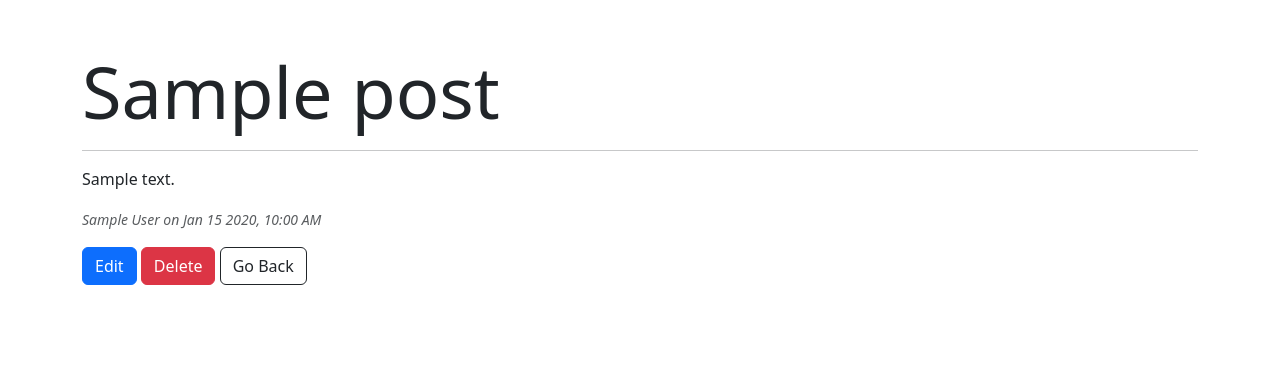
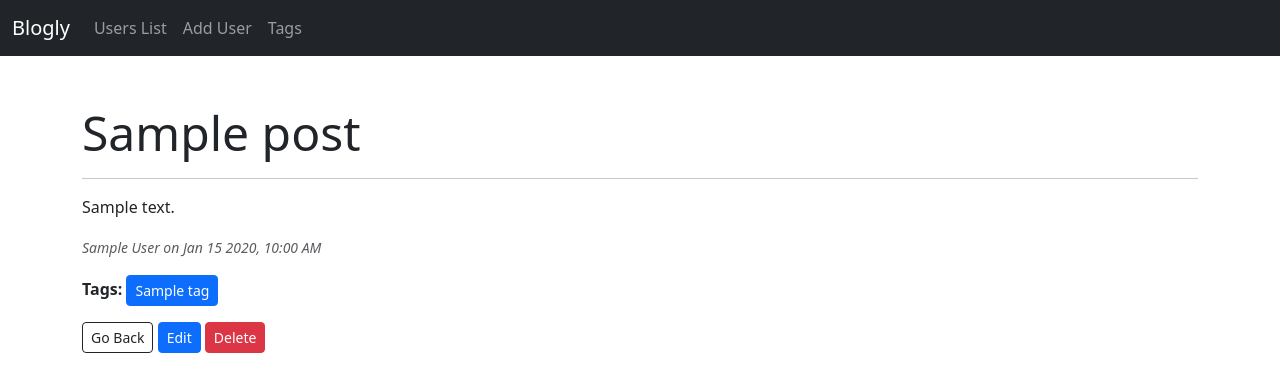
Before and after one commit to wndaniels/flask-blogly, a Flask app: page /users/1/post/1 in a window 1280 px wide. Shown: the top 392 px of the page. Run offline with Flask 2, Linux system fonts and the light colour scheme; tables that the repository leaves empty hold one stand-in row (values such as "Sample post"); some libraries are stand-ins or nearby versions.

Commit message:
added tags, update ui, etc...

```diff
--- a/app.py
+++ b/app.py
@@ -2,7 +2,7 @@
 
 from flask import Flask, current_app, request, render_template, redirect, flash, session
 from flask_debugtoolbar import DebugToolbarExtension
-from models import db, connect_db, Users, Post
+from models import db, connect_db, Users, Post, Tag, PostTag
 
 app = Flask(__name__)
 
@@ -100,27 +100,32 @@ def delete_user(users_id):
 
     return redirect('/users')
 
+
 #################################################################
 # Post Form and Post Details
 #################################################################
 
-
-@ app.route('/users/<int:users_id>/post-form')
+@ app.route('/users/<int:users_id>/post/new')
 def user_post_form(users_id):
     """ Show form allowing User to create a new post """
 
     user = Users.get_curr_by_id(users_id)
-    return render_template('/post/new_post.html', user=user)
+    tags = Tag.query.all()
+    return render_template('/post/new_post.html', user=user, tags=tags)
 
 
-@ app.route('/users/<int:users_id>/post-form', methods=['POST'])
+@ app.route('/users/<int:users_id>/post/new', methods=['POST'])
 def user_post_new(users_id):
     """ Show form allowing User to create a new post """
 
     user = Users.query.get_or_404(users_id)
+    tag_id = [int(num) for num in request.form.getlist("tags")]
+    tags = Tag.query.filter(Tag.id.in_(tag_id)).all()
+
     new_post = Post(title=request.form['title'],
                     content=request.form['content'],
-                    users_id=users_id)
+                    users_id=users_id,
+                    tags=tags)
 
     db.session.add(new_post)
     db.session.commit()
@@ -133,18 +138,20 @@ def user_post(users_id, post_id):
     """ Show Users post details"""
     user = Users.query.get_or_404(users_id)
     post = Post.query.get_or_404(post_id)
+
     return render_template('/post/post_details.html', user=user, post=post)
 
 
-@app.route('/posts/<int:post_id>/edit')
+@ app.route('/posts/<int:post_id>/edit')
 def posts_edit(post_id):
     """Show a form to edit an existing post"""
 
     post = Post.query.get_or_404(post_id)
-    return render_template('/post/edit_post.html', post=post)
+    tags = Tag.query.all()
+    return render_template('/post/edit_post.html', post=post, tags=tags)
 
 
-@app.route('/posts/<int:post_id>/edit', methods=["POST"])
+@ app.route('/posts/<int:post_id>/edit', methods=["POST"])
 def posts_update(post_id):
     """Handle form submission for updating an existing post"""
 
@@ -152,16 +159,18 @@ def posts_update(post_id):
     post.title = request.form['title']
     post.content = request.form['content']
 
+    tag_id = [int(num) for num in request.form.getlist("tags")]
+    post.tags = Tag.query.filter(Tag.id.in_(tag_id)).all()
+
     db.session.add(post)
     db.session.commit()
-    flash(f"Post '{post.title}' edited.")
 
     return redirect(f"/users/{post.users_id}/post/{post.id}")
 
 
-@app.route('/posts/<int:post_id>/delete', methods=["POST"])
-def posts_destroy(post_id):
-    """Handle form submission for deleting an existing post"""
+@ app.route('/posts/<int:post_id>/delete', methods=["POST"])
+def posts_delete(post_id):
+    """ Handle form submission for deleting an existing post """
 
     post = Post.query.get_or_404(post_id)
 
@@ -169,3 +178,70 @@ def posts_destroy(post_id):
     db.session.commit()
 
     return redirect(f"/users/{post.users_id}")
+
+
+#################################################################
+# Tag Form and Tag Details
+#################################################################
+
+@ app.route('/tags')
+def tags_list():
+    """ Lists all tags, with links to the tag detail page. """
+    tag_names = Tag.query.all()
+    return render_template('/tag/tag_list.html', tag_names=tag_names)
+
+
+@ app.route('/tags/new')
+def new_tag():
+    """ Shows a form to add a new tag. """
+    return render_template('/tag/new_tag.html')
+
+
+@ app.route('/tags/new', methods=['POST'])
+def create_new_tag():
+    """ Process add form, adds tag, and redirect to tag list. """
+    new_tag = Tag(name=request.form['name'])
+
+    db.session.add(new_tag)
+    db.session.commit()
+
+    return redirect("/tags")
+
+
+@ app.route('/tags/<int:tag_id>')
+def tag_post(tag_id):
+    """ Show detail about a tag. Have links to edit form and to delete. """
+    tag = Tag.query.get_or_404(tag_id)
+    return render_template("/tag/tag_post.html", tag=tag)
+
+
+@ app.route('/tags/<int:tag_id>/edit')
+def edit_tag(tag_id):
+    """ Show form to edit tag name. """
+    tag = Tag.query.get_or_404(tag_id)
+    return render_template("/tag/edit_tag.html", tag=tag)
+
+
+@ app.route('/tags/<int:tag_id>/edit', methods=['POST'])
+def tag_update(tag_id):
+    """ Submit form to update tag name, and redirect user to tag_post. """
+
+    tag = Tag.query.get_or_404(tag_id)
+    tag.name = request.form['name']
+
+    db.session.add(tag)
+    db.session.commit()
+
+    return redirect(f"/tags/{tag.id}")
+
+
+@ app.route('/tags/<int:tag_id>/delete', methods=['POST'])
+def tag_delete(tag_id):
+    """ Handle submission for deleting tag. Redirects to tag list. """
+
+    tag = Tag.query.get_or_404(tag_id)
+
+    db.session.delete(tag)
+    db.session.commit()
+
+    return redirect('/tags')
--- a/models.py
+++ b/models.py
@@ -42,6 +42,9 @@ class Post(db.Model):
         default=datetime.datetime.now)
     users_id = db.Column(db.Integer, db.ForeignKey('users.id'), nullable=False)
 
+    tags = db.relationship(
+        'Tag', secondary="posts_tags", backref="posts")
+
     @property
     def date_time(self):
         """Return nicely-formatted date."""
@@ -51,3 +54,18 @@ class Post(db.Model):
     @classmethod
     def get_curr_post_by_id(cls, id):
         return cls.query.filter_by(id=id).all()
+
+
+class Tag(db.Model):
+    __tablename__ = 'tags'
+
+    id = db.Column(db.Integer, primary_key=True, autoincrement=True)
+    name = db.Column(db.Text, unique=True)
+
+
+class PostTag(db.Model):
+    __tablename__ = 'posts_tags'
+
+    post_id = db.Column(db.Integer, db.ForeignKey(
+        'posts.id'), primary_key=True)
+    tag_id = db.Column(db.Integer, db.ForeignKey('tags.id'), primary_key=True)
--- a/templates/base.html
+++ b/templates/base.html
@@ -10,10 +10,40 @@
 </head>
 
 <body>
+    <nav class="navbar navbar-expand-lg navbar-dark bg-dark">
+        <div class="container-fluid">
+            <a class="navbar-brand" href="/">Blogly</a>
+            <button class="navbar-toggler" type="button" data-bs-toggle="collapse" data-bs-target="#navbarNavDropdown"
+                aria-controls="navbarNavDropdown" aria-expanded="false" aria-label="Toggle navigation">
+                <span class="navbar-toggler-icon"></span>
+            </button>
+            <div class="collapse navbar-collapse" id="navbarNavDropdown">
+                <ul class="navbar-nav">
+                    <li class="nav-item">
+                        <a class="nav-link" aria-current="page" href="/">Users List</a>
+                    </li>
+                    <li class="nav-item">
+                        <a class="nav-link" href="/users/new">Add User</a>
+                    </li>
+                    <li class="nav-item">
+                        <a class="nav-link" href="/tags">Tags</a>
+                    </li>
+                </ul>
+            </div>
+        </div>
+    </nav>
     <div class="container mt-5">
         {% block content %}
         {% endblock %}
     </div>
 </body>
+<script>
+    var myModal = document.getElementById('myModal')
+    var myInput = document.getElementById('myInput')
+
+    myModal.addEventListener('shown.bs.modal', function () {
+        myInput.focus()
+    })
+</script>
 
 </html>
--- a/templates/post/post_details.html
+++ b/templates/post/post_details.html
@@ -8,19 +8,32 @@
 
 <div>
     <div>
-        <h1 class="display-2">{{post.title}}</h1>
+        <h1 class="display-5">{{post.title}}</h1>
     </div>
     <hr>
     <div>
+
         <p>{{post.content}}</p>
         <p><small class="text-muted"><em>{{user.first_name}} {{user.last_name}} on {{post.date_time}}</em></small></p>
+    </div>
+    <div>
+
+        {% if post.tags %}
+        <p>
+            <b>Tags:</b>
+            {% for tag in post.tags %}
+            <a href="/tags/{{tag.id}}" class="btn btn-sm btn-primary">{{tag.name}}</i></a>
+            {% endfor %}
+        </p>
+        {% endif %}
     </div>
 
     <div>
         <form>
-            <button class="btn btn-primary" formmethod="GET" formaction="/posts/{{post.id}}/edit">Edit</button>
-            <button class="btn btn-danger" formmethod="POST" formaction="/posts/{{post.id}}/delete">Delete</button>
-            <a href="/users/{{user.id}}" class="btn btn-outline-dark">Go Back</a>
+            <a class="btn btn-sm btn-outline-dark" href="/users/{{user.id}}">Go Back</a>
+            <button class="btn btn-sm btn-primary" formmethod="GET" formaction="/posts/{{post.id}}/edit">Edit</button>
+            <button class="btn btn-sm btn-danger" formmethod="POST" formaction="/posts/{{post.id}}/delete"
+                onclick="return confirm('Are you sure you want to delete the post {{post.title}}?')">Delete</button>
         </form>
     </div>
 </div>
--- a/templates/user/404.html
+++ b/templates/user/404.html
@@ -2,7 +2,7 @@
 
 {% block content %}
 
-<h1 class="display-6">Sorry, this page does not exist. Try seleting a User from the home page</h1>
+<h1>Sorry, this page does not exist. Try seleting a User from the home page</h1>
 <a href="/" class="btn btn-outline-dark">Go Home</a>
 
 {% endblock %}
--- a/templates/user/edit_user.html
+++ b/templates/user/edit_user.html
@@ -7,7 +7,7 @@ Edit User
 {% block content %}
 
 {% for user in user %}
-<h1>Edit User Info for {{user.first_name}} {{user.last_name}}</h1>
+<h1 class="display-5">Edit User Info for {{user.first_name}} {{user.last_name}}</h1>
 <form method="POST">
     <div>
         <div class="mt-3 mb-3">
@@ -26,8 +26,8 @@ Edit User
         </div>
 
         <div class="mt-3 mb-3">
-            <a href="/users/{{user.id}}" class="btn btn-primary">Cancel</a>
-            <button type="submit" class="btn btn-success">Update</button>
+            <a href="/users/{{user.id}}" class="btn btn-sm btn-outline-dark">Cancel</a>
+            <button type="submit" class="btn btn-sm btn-success">Update</button>
         </div>
     </div>
 </form>
--- a/templates/user/new_user.html
+++ b/templates/user/new_user.html
@@ -6,7 +6,7 @@ Create a User
 
 {% block content %}
 
-<h1>Create a User</h1>
+<h1 class="display-5">Create a User</h1>
 <form method="POST">
     <div>
         <div class="mt-3 mb-3">
@@ -25,8 +25,8 @@ Create a User
         </div>
 
         <div class="mt-3 mb-3">
-            <a href="/users" class="btn btn-primary">Cancel</a>
-            <button type="submit" class="btn btn-success">Add</button>
+            <a href="/users" class="btn btn-sm btn-outline-dark">Cancel</a>
+            <button type="submit" class="btn btn-sm btn-success">Add</button>
         </div>
     </div>
 </form>
--- a/templates/user/user_list.html
+++ b/templates/user/user_list.html
@@ -8,7 +8,7 @@ Users
 
 <div>
     <div>
-        <h1>Users</h1>
+        <h1 class="display-5">Users</h1>
     </div>
     <div>
         <ul>
@@ -19,9 +19,6 @@ Users
             {% endfor %}
         </ul>
     </div>
-    <div>
-        <a class="btn btn-sm btn-secondary" href="/users/new">Add user</a>
-    </div>
 </div>
 
 {% endblock %}
```
Also changed, not shown: templates/post/edit_post.html (+16 -3 lines), templates/post/new_post.html (+23 -8 lines), templates/tag/edit_tag.html (added, +22 -0 lines), templates/tag/new_tag.html (added, +22 -0 lines), templates/tag/tag_list.html (added, +30 -0 lines), templates/tag/tag_post.html (added, +36 -0 lines), templates/user/user_details.html (+7 -6 lines), 1 other file.
